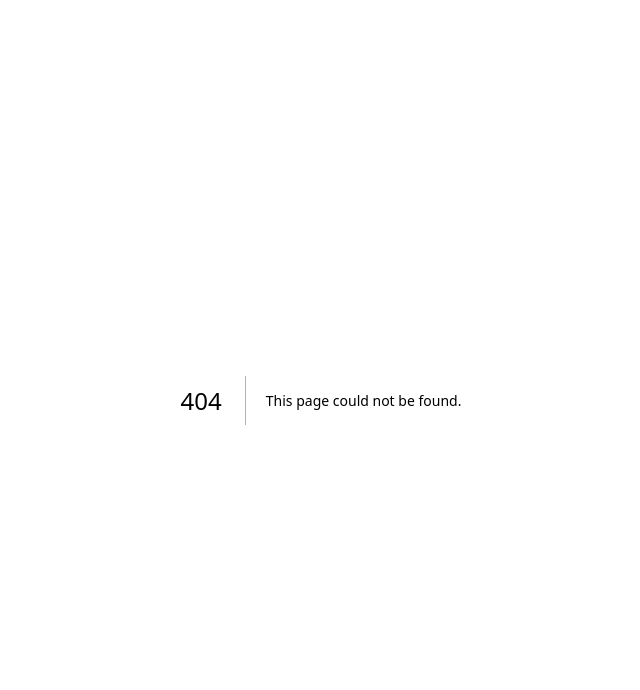
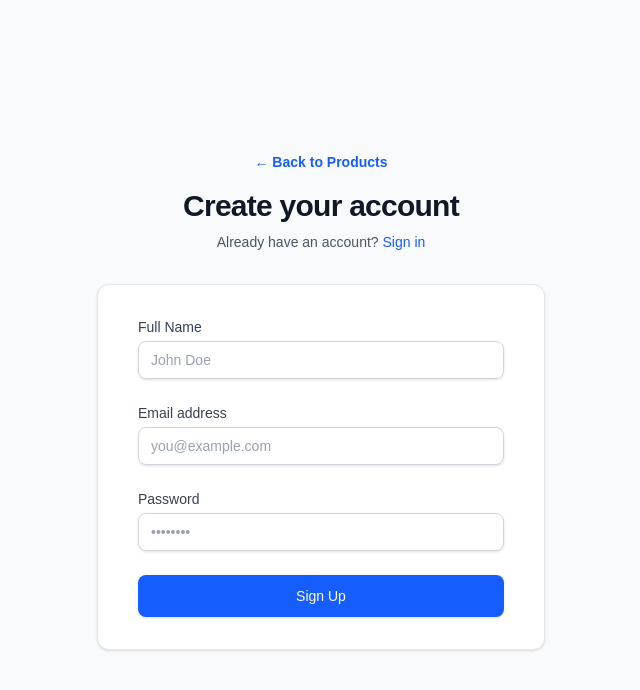
Before and after one commit to Iman-Mustafa/UzaNaNunua, a Next.js app: page /signup in a window 1280 px wide. Before the commit this address had no page. Shown: the top 690 px of the page, without its empty margins (319-959 px from the left). Built offline with nearby package versions, Linux system fonts and the light colour scheme.

Commit message:
Add Products page header with Login and SignUp buttons, and dynamic product listing

```diff
--- /dev/null
+++ b/src/app/login/page.tsx
@@ -0,0 +1,87 @@
+"use client";
+
+import React, { useState } from 'react';
+import Link from 'next/link';
+
+export default function LoginPage() {
+  const [email, setEmail] = useState('');
+  const [password, setPassword] = useState('');
+
+  const handleSubmit = (e: React.FormEvent) => {
+    e.preventDefault();
+    // Placeholder login action
+    alert('Login submitted for ' + email);
+  };
+
+  return (
+    <div className="min-h-screen bg-gray-50 flex flex-col justify-center py-12 sm:px-6 lg:px-8">
+      <div className="sm:mx-auto sm:w-full sm:max-w-md">
+        <Link href="/products" className="text-sm font-semibold text-blue-600 hover:text-blue-500 mb-4 inline-block text-center w-full">
+          &larr; Back to Products
+        </Link>
+        <h2 className="text-center text-3xl font-extrabold text-gray-900 tracking-tight">
+          Sign in to your account
+        </h2>
+        <p className="mt-2 text-center text-sm text-gray-600">
+          Or{' '}
+          <Link href="/signup" className="font-medium text-blue-600 hover:text-blue-500">
+            create a new account
+          </Link>
+        </p>
+      </div>
+
+      <div className="mt-8 sm:mx-auto sm:w-full sm:max-w-md">
+        <div className="bg-white py-8 px-4 shadow-sm border border-gray-200 sm:rounded-xl sm:px-10">
+          <form className="space-y-6" onSubmit={handleSubmit}>
+            <div>
+              <label htmlFor="email" className="block text-sm font-medium text-gray-700">
+                Email address
+              </label>
+              <div className="mt-1">
+                <input
+                  id="email"
+                  name="email"
+                  type="email"
+                  autoComplete="email"
+                  required
+                  value={email}
+                  onChange={(e) => setEmail(e.target.value)}
+                  className="appearance-none block w-full px-3 py-2 border border-gray-300 rounded-lg shadow-sm placeholder-gray-400 focus:outline-none focus:ring-blue-500 focus:border-blue-500 sm:text-sm"
+                  placeholder="you@example.com"
+                />
+              </div>
+            </div>
+
+            <div>
+              <label htmlFor="password" className="block text-sm font-medium text-gray-700">
+                Password
+              </label>
+              <div className="mt-1">
+                <input
+                  id="password"
+                  name="password"
+                  type="password"
+                  autoComplete="current-password"
+                  required
+                  value={password}
+                  onChange={(e) => setPassword(e.target.value)}
+                  className="appearance-none block w-full px-3 py-2 border border-gray-300 rounded-lg shadow-sm placeholder-gray-400 focus:outline-none focus:ring-blue-500 focus:border-blue-500 sm:text-sm"
+                  placeholder="••••••••"
+                />
+              </div>
+            </div>
+
+            <div>
+              <button
+                type="submit"
+                className="w-full flex justify-center py-2.5 px-4 border border-transparent rounded-lg shadow-sm text-sm font-medium text-white bg-blue-600 hover:bg-blue-700 focus:outline-none focus:ring-2 focus:ring-offset-2 focus:ring-blue-500 transition-colors"
+              >
+                Sign In
+              </button>
+            </div>
+          </form>
+        </div>
+      </div>
+    </div>
+  );
+}
--- a/src/app/products/page.tsx
+++ b/src/app/products/page.tsx
@@ -52,69 +52,114 @@ export default function ProductsPage() {
   }, []);
 
   return (
-    <div className="min-h-screen bg-gray-50 flex flex-col py-12 px-4 sm:px-6 lg:px-8">
-      <div className="max-w-7xl mx-auto w-full">
-        <div className="flex items-center justify-between mb-8">
-          <div>
-            <h1 className="text-3xl font-extrabold tracking-tight text-gray-900 sm:text-4xl">
-              Products
-            </h1>
-            <p className="mt-2 text-lg text-gray-600">
-              Browse the latest items listed by our community.
-            </p>
+    <div className="min-h-screen bg-gray-50 flex flex-col">
+      {/* Top Header with Products Title/Brand, Login, and SignUp Buttons */}
+      <header className="bg-white border-b border-gray-200 sticky top-0 z-50">
+        <div className="max-w-7xl mx-auto px-4 sm:px-6 lg:px-8">
+          <div className="flex items-center justify-between h-16">
+            <div className="flex items-center space-x-6">
+              <Link href="/" className="text-xl font-bold text-gray-900">
+                Uza<span className="text-blue-600">NaNunua</span>
+              </Link>
+              <span className="text-gray-300">|</span>
+              <span className="text-base font-semibold text-gray-800">
+                Products
+              </span>
+            </div>
+
+            <div className="flex items-center space-x-3">
+              <Link
+                href="/login"
+                className="px-4 py-2 text-sm font-medium text-gray-700 bg-white border border-gray-300 rounded-lg hover:bg-gray-50 transition-colors shadow-sm"
+              >
+                Login
+              </Link>
+              <Link
+                href="/signup"
+                className="px-4 py-2 text-sm font-medium text-white bg-blue-600 rounded-lg hover:bg-blue-700 transition-colors shadow-sm"
+              >
+                SignUp
+              </Link>
+            </div>
           </div>
+        </div>
+      </header>
 
+      {/* Main Content: Products listed below the header */}
+      <main className="flex-1 max-w-7xl mx-auto w-full py-8 px-4 sm:px-6 lg:px-8">
+        <div className="mb-8">
+          <h1 className="text-2xl sm:text-3xl font-bold text-gray-900">
+            Available Products
+          </h1>
+          <p className="mt-1 text-sm sm:text-base text-gray-600">
+            Browse items listed by sellers in our marketplace.
+          </p>
         </div>
 
-        <Link href="/" className="text-sm font-semibold text-blue-600 hover:text-blue-500 mb-6 inline-block">
-          &larr; Back to Home
-        </Link>
-
         {loading ? (
-          <div className="text-center py-20">
-            <p className="text-xl text-gray-500">Loading products...</p>
+          <div className="text-center py-24">
+            <div className="inline-block animate-spin rounded-full h-8 w-8 border-4 border-blue-600 border-t-transparent mb-4"></div>
+            <p className="text-lg text-gray-500">Loading products...</p>
           </div>
         ) : error ? (
-          <div className="bg-red-50 p-4 rounded-md text-center text-red-700">
-            <p>{error}</p>
+          <div className="bg-red-50 border border-red-200 p-6 rounded-xl text-center text-red-700 max-w-lg mx-auto">
+            <p className="font-semibold">Unable to load products</p>
+            <p className="text-sm mt-1">{error}</p>
           </div>
         ) : products.length === 0 ? (
-          <div className="text-center py-20 bg-white shadow-sm rounded-lg border border-gray-100">
-            <p className="text-xl text-gray-600">No products found.</p>
+          <div className="text-center py-20 bg-white shadow-sm rounded-xl border border-gray-200">
+            <svg
+              className="mx-auto h-12 w-12 text-gray-400 mb-3"
+              fill="none"
+              stroke="currentColor"
+              viewBox="0 0 24 24"
+            >
+              <path
+                strokeLinecap="round"
+                strokeLinejoin="round"
+                strokeWidth={1.5}
+                d="M20 7l-8-4-8 4m16 0l-8 4m8-4v10l-8 4m0-10L4 7m8 4v10M4 7v10l8 4"
+              />
+            </svg>
+            <p className="text-xl font-medium text-gray-700">No products uploaded yet.</p>
+            <p className="text-sm text-gray-500 mt-1">Uploaded products will appear here automatically.</p>
           </div>
         ) : (
-          <div className="grid grid-cols-1 gap-y-10 gap-x-6 sm:grid-cols-2 lg:grid-cols-3 xl:gap-x-8">
+          <div className="grid grid-cols-1 gap-y-8 gap-x-6 sm:grid-cols-2 lg:grid-cols-3 xl:grid-cols-4">
             {products.map((product) => (
-              <div key={product._id} className="group relative bg-white border border-gray-200 rounded-lg shadow-sm hover:shadow-md transition-shadow duration-200 overflow-hidden">
-                <div className="w-full h-64 bg-gray-200 aspect-w-1 aspect-h-1 rounded-t-lg overflow-hidden flex items-center justify-center">
+              <div
+                key={product._id}
+                className="group bg-white border border-gray-200 rounded-xl shadow-sm hover:shadow-md transition-shadow duration-200 overflow-hidden flex flex-col"
+              >
+                <div className="w-full h-56 bg-gray-100 overflow-hidden flex items-center justify-center">
                   {product.image ? (
                     <img
                       src={product.image}
                       alt={product.name}
-                      className="w-full h-full object-cover object-center"
+                      className="w-full h-full object-cover object-center group-hover:scale-105 transition-transform duration-300"
                     />
                   ) : (
-                    <span className="text-gray-400">No Image</span>
+                    <span className="text-gray-400 text-sm">No Image</span>
                   )}
                 </div>
-                <div className="p-4 flex flex-col h-full">
-                  <div className="flex justify-between">
-                    <h3 className="text-lg font-medium text-gray-900 line-clamp-1">
+                <div className="p-4 flex flex-col flex-1">
+                  <div className="flex items-start justify-between gap-2">
+                    <h3 className="text-base font-semibold text-gray-900 line-clamp-1">
                       {product.name}
                     </h3>
-                    <p className="text-lg font-bold text-gray-900 ml-4">
-                      ${product.price.toFixed(2)}
+                    <p className="text-base font-bold text-blue-600 whitespace-nowrap">
+                      ${typeof product.price === 'number' ? product.price.toFixed(2) : product.price}
                     </p>
                   </div>
-                  <p className="mt-1 text-sm text-gray-500 line-clamp-2">
+                  <p className="mt-2 text-xs sm:text-sm text-gray-500 line-clamp-2 flex-1">
                     {product.description}
                   </p>
-                  <div className="mt-auto pt-4 flex items-center justify-between">
-                    <span className="inline-flex items-center px-2.5 py-0.5 rounded-full text-xs font-medium bg-gray-100 text-gray-800">
+                  <div className="mt-4 pt-3 border-t border-gray-100 flex items-center justify-between text-xs text-gray-500">
+                    <span className="inline-flex items-center px-2 py-0.5 rounded-full font-medium bg-blue-50 text-blue-700">
                       {product.category}
                     </span>
-                    <span className="text-xs text-gray-500">
-                      Stock: {product.countInStock}
+                    <span>
+                      Stock: <strong className="text-gray-700">{product.countInStock}</strong>
                     </span>
                   </div>
                 </div>
@@ -122,7 +167,7 @@ export default function ProductsPage() {
             ))}
           </div>
         )}
-      </div>
+      </main>
     </div>
   );
 }
--- /dev/null
+++ b/src/app/signup/page.tsx
@@ -0,0 +1,106 @@
+"use client";
+
+import React, { useState } from 'react';
+import Link from 'next/link';
+
+export default function SignUpPage() {
+  const [name, setName] = useState('');
+  const [email, setEmail] = useState('');
+  const [password, setPassword] = useState('');
+
+  const handleSubmit = (e: React.FormEvent) => {
+    e.preventDefault();
+    // Placeholder sign up action
+    alert('Sign up submitted for ' + name);
+  };
+
+  return (
+    <div className="min-h-screen bg-gray-50 flex flex-col justify-center py-12 sm:px-6 lg:px-8">
+      <div className="sm:mx-auto sm:w-full sm:max-w-md">
+        <Link href="/products" className="text-sm font-semibold text-blue-600 hover:text-blue-500 mb-4 inline-block text-center w-full">
+          &larr; Back to Products
+        </Link>
+        <h2 className="text-center text-3xl font-extrabold text-gray-900 tracking-tight">
+          Create your account
+        </h2>
+        <p className="mt-2 text-center text-sm text-gray-600">
+          Already have an account?{' '}
+          <Link href="/login" className="font-medium text-blue-600 hover:text-blue-500">
+            Sign in
+          </Link>
+        </p>
+      </div>
+
+      <div className="mt-8 sm:mx-auto sm:w-full sm:max-w-md">
+        <div className="bg-white py-8 px-4 shadow-sm border border-gray-200 sm:rounded-xl sm:px-10">
+          <form className="space-y-6" onSubmit={handleSubmit}>
+            <div>
+              <label htmlFor="name" className="block text-sm font-medium text-gray-700">
+                Full Name
+              </label>
+              <div className="mt-1">
+                <input
+                  id="name"
+                  name="name"
+                  type="text"
+                  required
+                  value={name}
+                  onChange={(e) => setName(e.target.value)}
+                  className="appearance-none block w-full px-3 py-2 border border-gray-300 rounded-lg shadow-sm placeholder-gray-400 focus:outline-none focus:ring-blue-500 focus:border-blue-500 sm:text-sm"
+                  placeholder="John Doe"
+                />
+              </div>
+            </div>
+
+            <div>
+              <label htmlFor="email" className="block text-sm font-medium text-gray-700">
+                Email address
+              </label>
+              <div className="mt-1">
+                <input
+                  id="email"
+                  name="email"
+                  type="email"
+                  autoComplete="email"
+                  required
+                  value={email}
+                  onChange={(e) => setEmail(e.target.value)}
+                  className="appearance-none block w-full px-3 py-2 border border-gray-300 rounded-lg shadow-sm placeholder-gray-400 focus:outline-none focus:ring-blue-500 focus:border-blue-500 sm:text-sm"
+                  placeholder="you@example.com"
+                />
+              </div>
+            </div>
+
+            <div>
+              <label htmlFor="password" className="block text-sm font-medium text-gray-700">
+                Password
+              </label>
+              <div className="mt-1">
+                <input
+                  id="password"
+                  name="password"
+                  type="password"
+                  autoComplete="new-password"
+                  required
+                  value={password}
+                  onChange={(e) => setPassword(e.target.value)}
+                  className="appearance-none block w-full px-3 py-2 border border-gray-300 rounded-lg shadow-sm placeholder-gray-400 focus:outline-none focus:ring-blue-500 focus:border-blue-500 sm:text-sm"
+                  placeholder="••••••••"
+                />
+              </div>
+            </div>
+
+            <div>
+              <button
+                type="submit"
+                className="w-full flex justify-center py-2.5 px-4 border border-transparent rounded-lg shadow-sm text-sm font-medium text-white bg-blue-600 hover:bg-blue-700 focus:outline-none focus:ring-2 focus:ring-offset-2 focus:ring-blue-500 transition-colors"
+              >
+                Sign Up
+              </button>
+            </div>
+          </form>
+        </div>
+      </div>
+    </div>
+  );
+}
```
